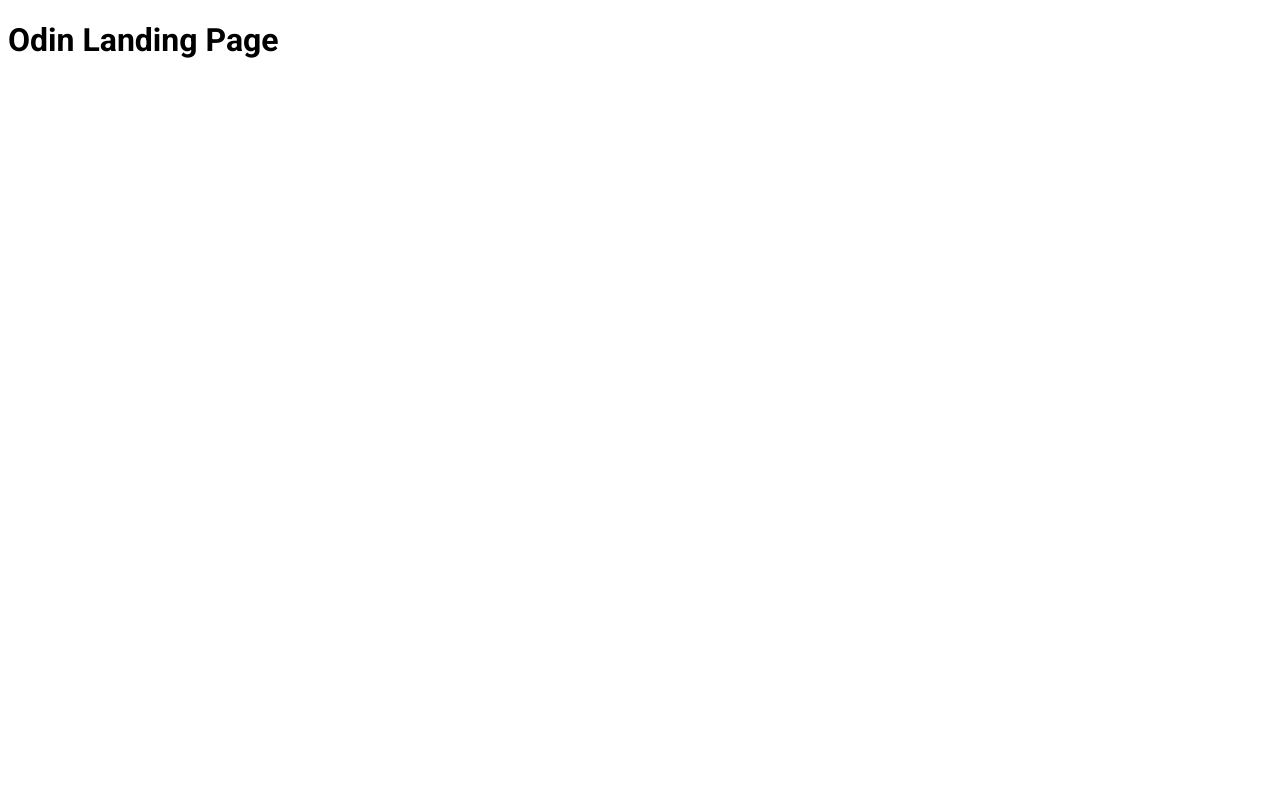
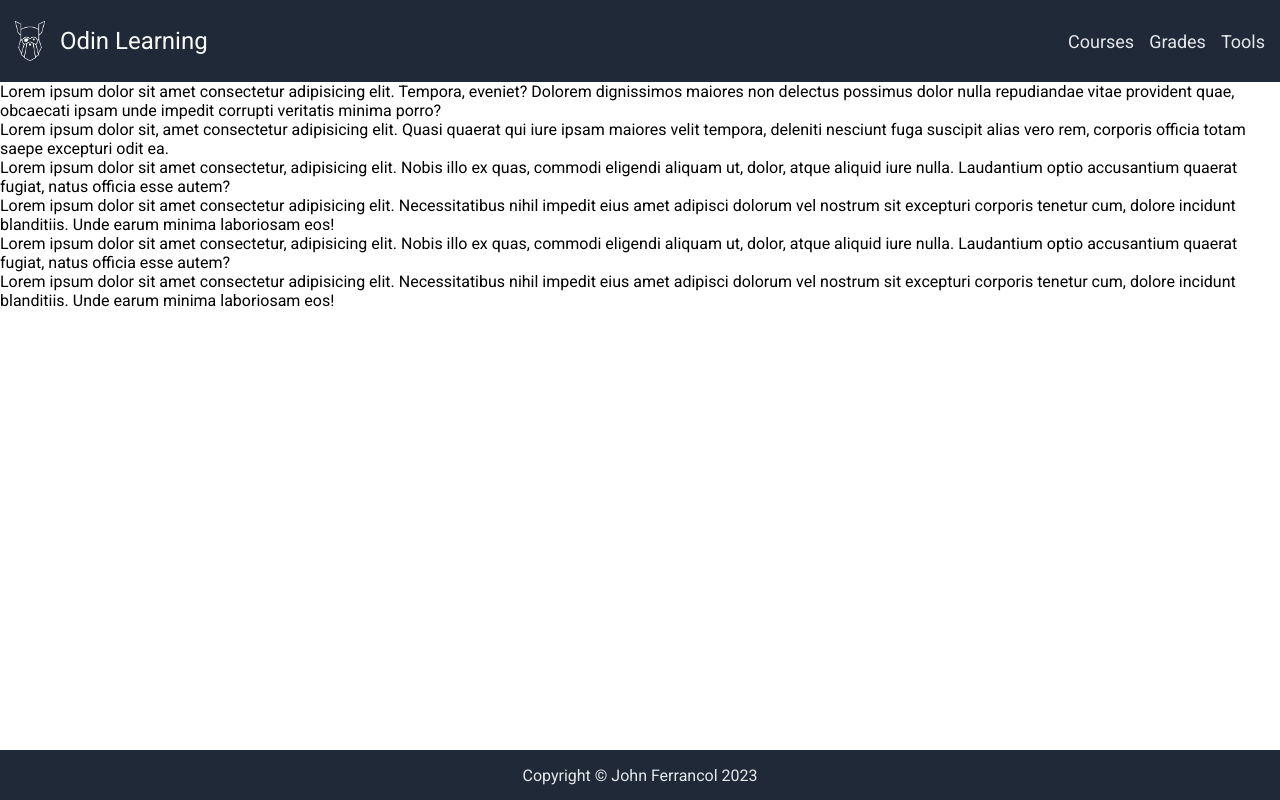
Before and after one commit to JohnFerrancol/odin-landing-page, a plain HTML site: page index.html in a window 1280 px wide. Drawn offline with Linux system fonts and the light colour scheme.

Commit message:
Complete navbar and footer

```diff
--- a/index.html
+++ b/index.html
@@ -8,6 +8,36 @@
         <link rel="stylesheet" href="style.css">
     </head>
     <body>
-        <h1>Odin Landing Page</h1>
+        <!-- Navbar -->
+        <nav>
+            <ul>
+                <li href="#" class="logo">
+                    <img src="images/odin-lined.png" alt="header logo" id="logo">
+                    Odin Learning
+                </li>
+                <div class="right-links">
+                    <li href="#" class="header-links">Courses</li>
+                    <li href="#" class="header-links">Grades</li>
+                    <li href="#" class="header-links">Tools</li>
+                </div>
+            </ul>
+        </nav>
+
+        <main>
+            <!-- Dummy Information to see layout -->
+            <div class="cards-container">
+                <div class="card">Lorem ipsum dolor sit amet consectetur adipisicing elit. Tempora, eveniet? Dolorem dignissimos maiores non delectus possimus dolor nulla repudiandae vitae provident quae, obcaecati ipsam unde impedit corrupti veritatis minima porro?</div>
+                <div class="card">Lorem ipsum dolor sit, amet consectetur adipisicing elit. Quasi quaerat qui iure ipsam maiores velit tempora, deleniti nesciunt fuga suscipit alias vero rem, corporis officia totam saepe excepturi odit ea.</div>
+                <div class="card">Lorem ipsum dolor sit amet consectetur, adipisicing elit. Nobis illo ex quas, commodi eligendi aliquam ut, dolor, atque aliquid iure nulla. Laudantium optio accusantium quaerat fugiat, natus officia esse autem?</div>
+                <div class="card">Lorem ipsum dolor sit amet consectetur adipisicing elit. Necessitatibus nihil impedit eius amet adipisci dolorum vel nostrum sit excepturi corporis tenetur cum, dolore incidunt blanditiis. Unde earum minima laboriosam eos!</div>
+                <div class="card">Lorem ipsum dolor sit amet consectetur, adipisicing elit. Nobis illo ex quas, commodi eligendi aliquam ut, dolor, atque aliquid iure nulla. Laudantium optio accusantium quaerat fugiat, natus officia esse autem?</div>
+                <div class="card">Lorem ipsum dolor sit amet consectetur adipisicing elit. Necessitatibus nihil impedit eius amet adipisci dolorum vel nostrum sit excepturi corporis tenetur cum, dolore incidunt blanditiis. Unde earum minima laboriosam eos!</div>
+            </div>
+        </main>
+
+        <!-- Footer -->
+        <footer>
+            Copyright © John Ferrancol 2023
+        </footer>
     </body>
 </html>
--- a/style.css
+++ b/style.css
@@ -1,5 +1,62 @@
 @import url('https://fonts.googleapis.com/css2?family=Roboto:wght@400;700&display=swap');
 
 body {
+    margin: 0;
+    min-height: 100vh;
     font-family: Roboto, sans-serif;
+    display: flex;
+    flex-direction: column;
 }
+
+nav {
+    background-color: #1f2937;
+}
+
+nav ul {
+    list-style-type: none;
+    padding: 0;
+    margin: none;
+    height: 50px;
+    display: flex;
+    align-items: center;
+    justify-content: space-between;
+}
+
+#logo {
+    height: 40px;
+    width: auto;
+}
+
+.logo {
+    font-size: 24px;
+    color: #f9faf8;
+    margin-left: 15px;
+    display: flex;
+    align-items: center;
+    gap: 15px;
+}
+
+.right-links {
+    display: flex;
+    gap: 15px;
+    margin-right: 15px;
+}
+
+.header-links {
+    font-size: 18px;
+    color: #e5e7eb;
+}
+
+
+main {
+    flex: 1;
+}
+
+footer {
+    background-color: #1f2937;
+    color: #e5e7eb;
+    height: 50px;
+    display: flex;
+    justify-content: center;
+    align-items: center;
+}
```
